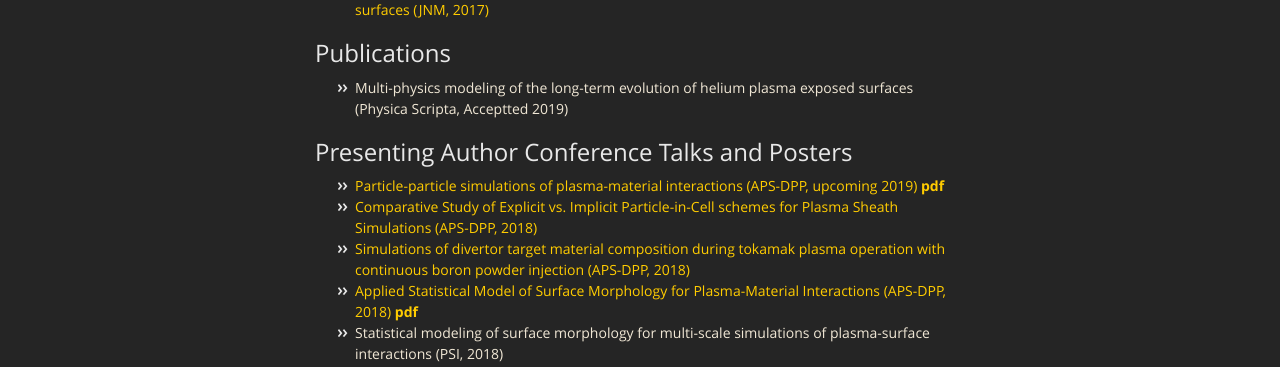
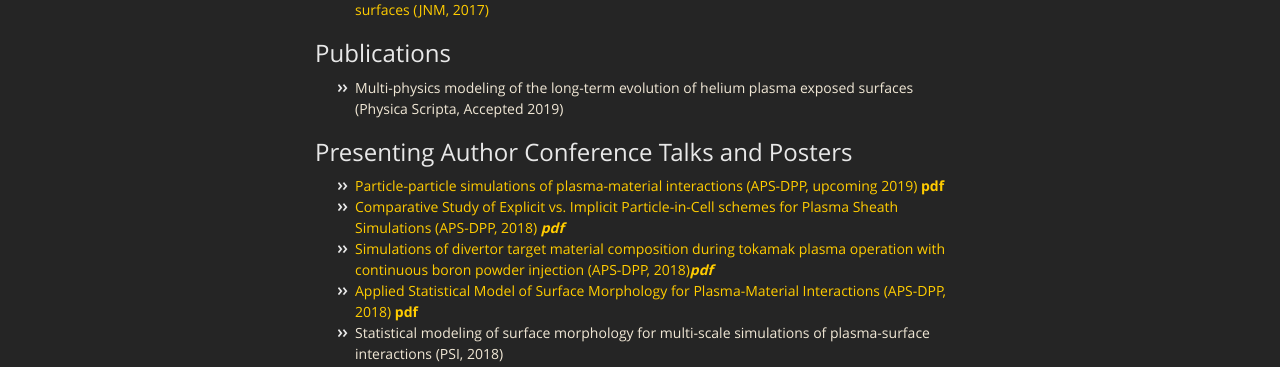
Before and after one commit to drobnyjt/test_jekyll, a Jekyll site: the page built from index.md, in a window 1280 px wide and 900 px high, scrolled down 504 px. Shown: the part 182-549 px from the top of the window. Built offline with Jekyll 4.4.1, drawn with Linux system fonts in a browser that asks for light colours; our own code applies the rules of GitHub Pages for plain Markdown files.

Commit message:
Update index.md

```diff
--- a/index.md
+++ b/index.md
@@ -22,12 +22,12 @@ layout: default
 * [F-TRIDYN: A Binary Collision Approximation code for simulating ion interactions with rough surfaces (JNM, 2017)](https://doi.org/10.1016/j.jnucmat.2017.07.037)
 
 ## Publications
-* Multi-physics modeling of the long-term evolution of helium plasma exposed surfaces (Physica Scripta, Acceptted 2019)
+* Multi-physics modeling of the long-term evolution of helium plasma exposed surfaces (Physica Scripta, Accepted 2019)
 
 ## Presenting Author Conference Talks and Posters
 * [Particle-particle simulations of plasma-material interactions (APS-DPP, upcoming 2019)](http://meetings.aps.org/Meeting/DPP19/Session/PO6.11) [**pdf**](./APS-DPP_2019_Drobny.pdf)
-* [Comparative Study of Explicit vs. Implicit Particle-in-Cell schemes for Plasma Sheath Simulations (APS-DPP, 2018)](https://meetings.aps.org/Meeting/DPP18/Session/CP11.81)
-* [Simulations of divertor target material composition during tokamak plasma operation with continuous boron powder injection (APS-DPP, 2018)](https://meetings.aps.org/Meeting/DPP18/Session/JP11.93)
+* [Comparative Study of Explicit vs. Implicit Particle-in-Cell schemes for Plasma Sheath Simulations (APS-DPP, 2018)](https://meetings.aps.org/Meeting/DPP18/Session/CP11.81) [***pdf***](aps_dpp_pic_drobny_1_JD.pdf)
+* [Simulations of divertor target material composition during tokamak plasma operation with continuous boron powder injection (APS-DPP, 2018)](https://meetings.aps.org/Meeting/DPP18/Session/JP11.93)[***pdf***](aps_dpp_boronization_1_JD.pdf)
 * [Applied Statistical Model of Surface Morphology for Plasma-Material Interactions (APS-DPP, 2018)](https://meetings.aps.org/Meeting/DPP18/Session/NM9.7) [**pdf**](./APS_DPP_2018_Drobny_Final.pptx.pdf)
 * Statistical modeling of surface morphology for multi-scale simulations of plasma-surface interactions (PSI, 2018)
 * [Fast, Statistical Model of Surface Roughness for Ion-Solid Interaction Simulations and Efficient Code Coupling (APS-DPP, 2017)](https://meetings.aps.org/Meeting/DPP17/Session/UO4.3)
```
